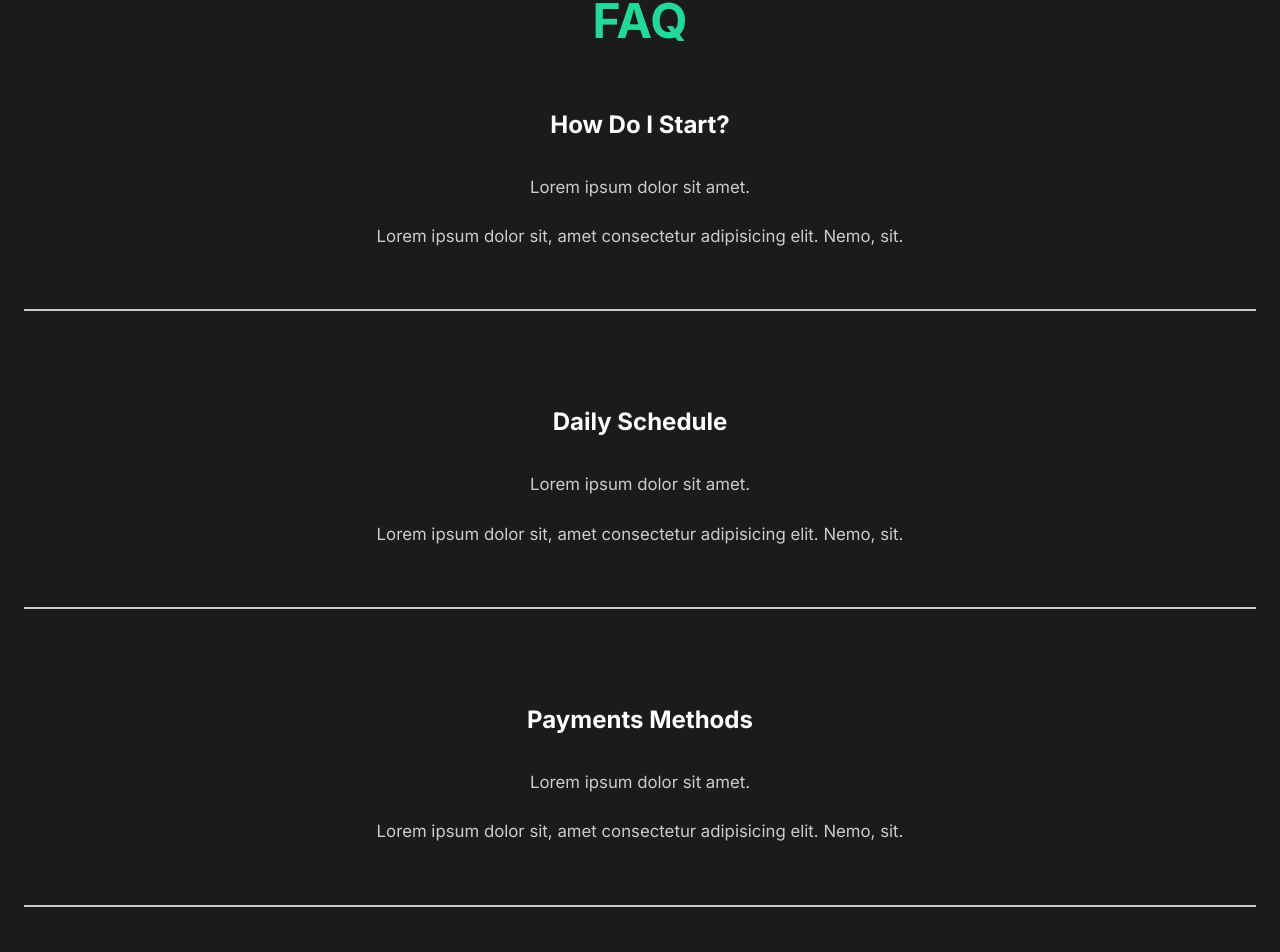
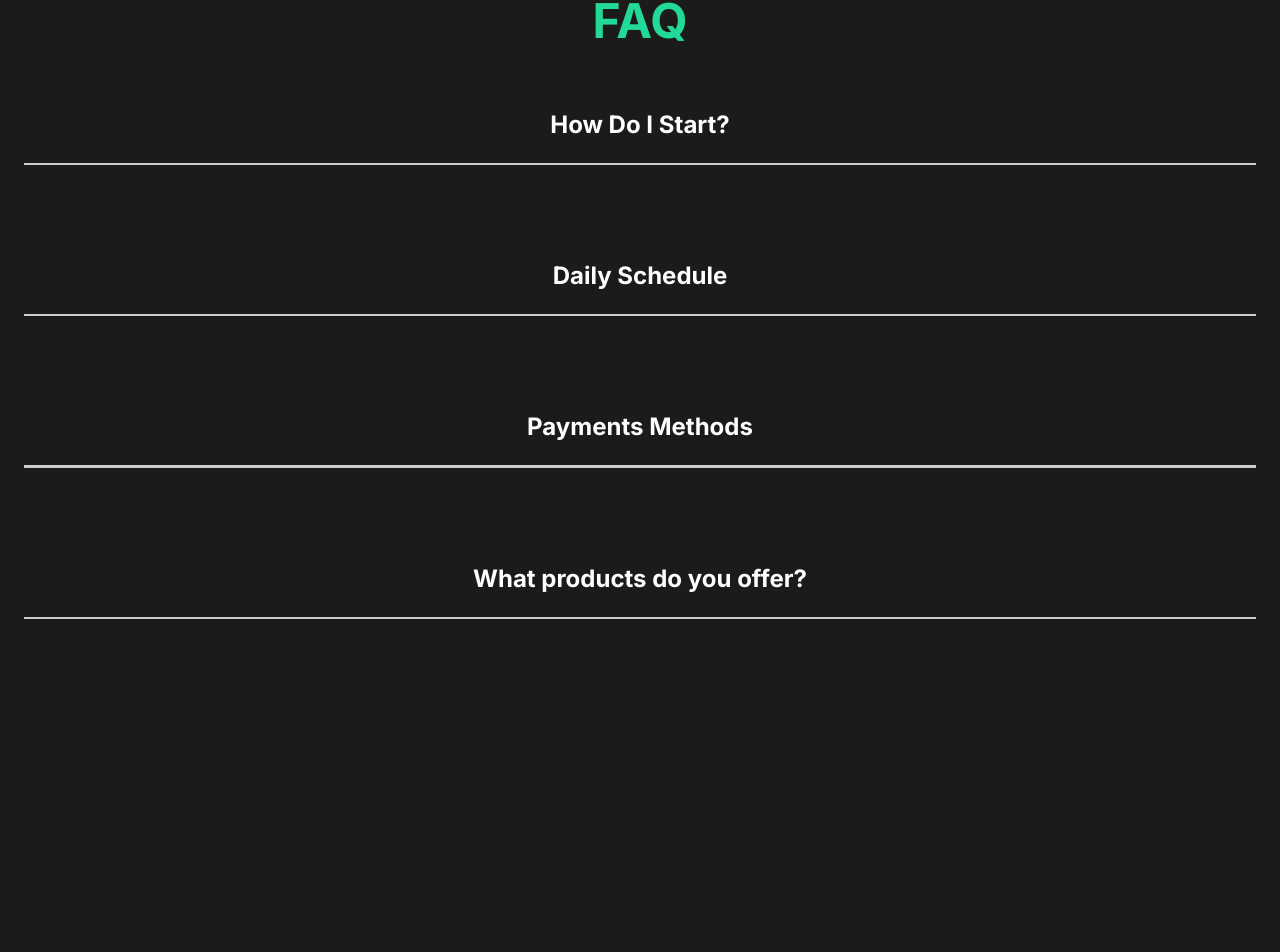
Before and after one commit to zeauss-zz/react-portfolio, a React (Create React App) app: page / in a window 1280 px wide. Shown: the part 2329-3281 px from the top of the page. After the commit the page ends 3032 px from the top, so only its background shows below. Built offline with nearby package versions, Linux system fonts and the light colour scheme.

Commit message:
9. FAQ Toggle animation

```diff
--- a/src/animation.js
+++ b/src/animation.js
@@ -14,6 +14,7 @@ export const pageAnimation = {
   },
   exit: {
     opacity: 0,
+    y: 300,
     transition: {
       duration: 0.5,
     },
--- a/src/components/faq-section/faq-section.component.jsx
+++ b/src/components/faq-section/faq-section.component.jsx
@@ -1,52 +1,51 @@
-import styled from 'styled-components'
-import {About} from '../../styles'
-
+import styled from "styled-components";
+import { About } from "../../styles";
+import Toggle from "../Toggle.js";
+import { AnimateSharedLayout } from "framer-motion";
 const FaqSection = () => {
   return (
     <Faq>
       <h2>
         Any Questions <span>FAQ</span>
       </h2>
-      <div className="question">
-        <h4>How Do I Start?</h4>
+      <AnimateSharedLayout>
+        <Toggle title="How Do I Start?">
           <div className="answer">
             <p>Lorem ipsum dolor sit amet.</p>
             <p>
-            Lorem ipsum dolor sit, amet consectetur adipisicing elit. Nemo, sit.
+              Lorem ipsum dolor sit, amet consectetur adipisicing elit. Nemo,
+              sit.
             </p>
           </div>
-        <div className="faq-line"></div>
-      </div>
-      <div className="question">
-        <h4>Daily Schedule</h4>
+        </Toggle>
+        <Toggle title="Daily Schedule">
           <div className="answer">
             <p>Lorem ipsum dolor sit amet.</p>
             <p>
-            Lorem ipsum dolor sit, amet consectetur adipisicing elit. Nemo, sit.
+              Lorem ipsum dolor sit, amet consectetur adipisicing elit. Nemo,
+              sit.
             </p>
           </div>
-        <div className="faq-line"></div>
-      </div>
-      <div className="question">
-        <h4>Payments Methods</h4>
+        </Toggle>
+        <Toggle title="Payments Methods">
           <div className="answer">
             <p>Lorem ipsum dolor sit amet.</p>
             <p>
-            Lorem ipsum dolor sit, amet consectetur adipisicing elit. Nemo, sit.
+              Lorem ipsum dolor sit, amet consectetur adipisicing elit. Nemo,
+              sit.
             </p>
           </div>
-        <div className="faq-line"></div>
-      </div>
-      <div className="question">
-        <h4>What products do you offer?</h4>
+        </Toggle>
+        <Toggle title="What products do you offer?">
           <div className="answer">
             <p>Lorem ipsum dolor sit amet.</p>
             <p>
-            Lorem ipsum dolor sit, amet consectetur adipisicing elit. Nemo, sit.
+              Lorem ipsum dolor sit, amet consectetur adipisicing elit. Nemo,
+              sit.
             </p>
           </div>
-        <div className="faq-line"></div>
-      </div>
+        </Toggle>
+      </AnimateSharedLayout>
     </Faq>
   );
 };
@@ -57,39 +56,35 @@ const FaqSection = () => {
 // }))
 
 const Faq = styled(About)({
-    display: 'block',
+  display: "block",
 
   span: {
-        display:'block'
+    display: "block",
   },
 
-    h2 : {
-        paddingBottom: '2rem',
-        fontWeight: 'lighter'
+  h2: {
+    paddingBottom: "2rem",
+    fontWeight: "lighter",
   },
 
-    '.faq-line' : {
-        background : '#ccc',
-        height :'0.2rem',
-        margin :' 2rem 0rem',
-        width : '100%'
+  ".faq-line": {
+    background: "#ccc",
+    height: "0.2rem",
+    margin: " 2rem 0rem",
+    width: "100%",
   },
 
-    '.question' : {
-        padding :'3rem 0rem',
-        cursor : 'pointer',
+  ".question": {
+    padding: "3rem 0rem",
+    cursor: "pointer",
   },
 
-    '.answer' : {
-        padding :'2rem 0rem',
-        p : {
-            padding :'1rem 0rem',
-        }
+  ".answer": {
+    padding: "2rem 0rem",
+    p: {
+      padding: "1rem 0rem",
     },
-
-
-})
-
-
+  },
+});
 
 export default FaqSection;
```
Also changed, not shown: src/components/renderer/renderer.component.jsx (added, +16 -0 lines), src/pages/about-us/about-us.component.jsx (+8 -3 lines), 1 other file (tests, documents, lock files or other folders). Lines whose indentation alone changed are shown as unchanged.
